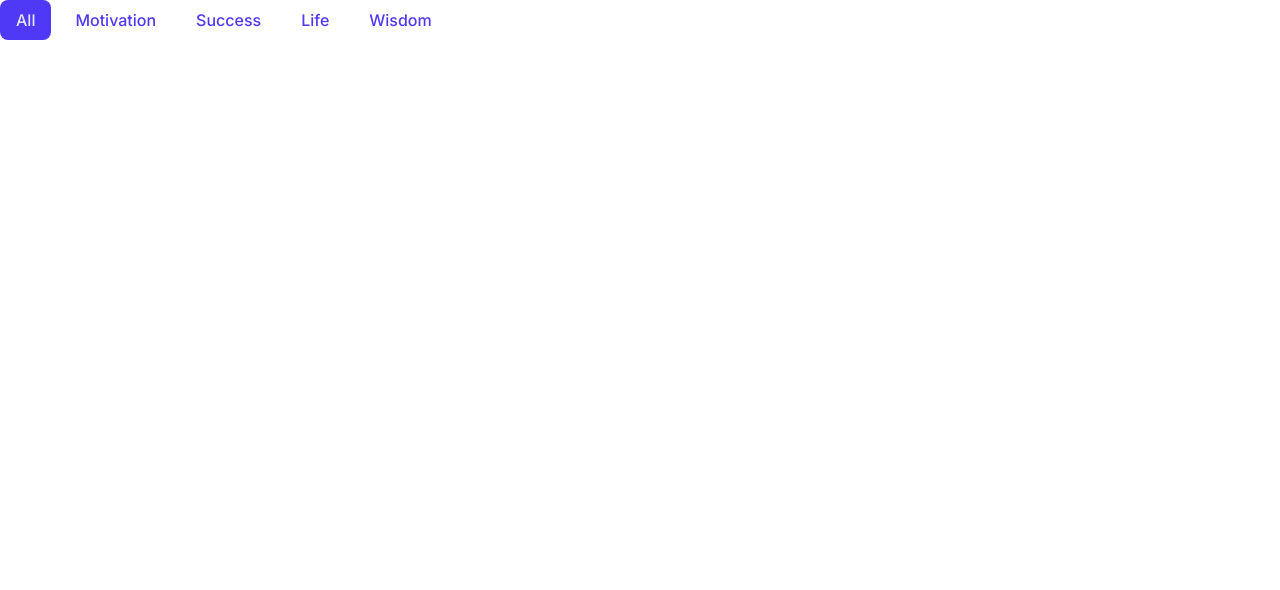
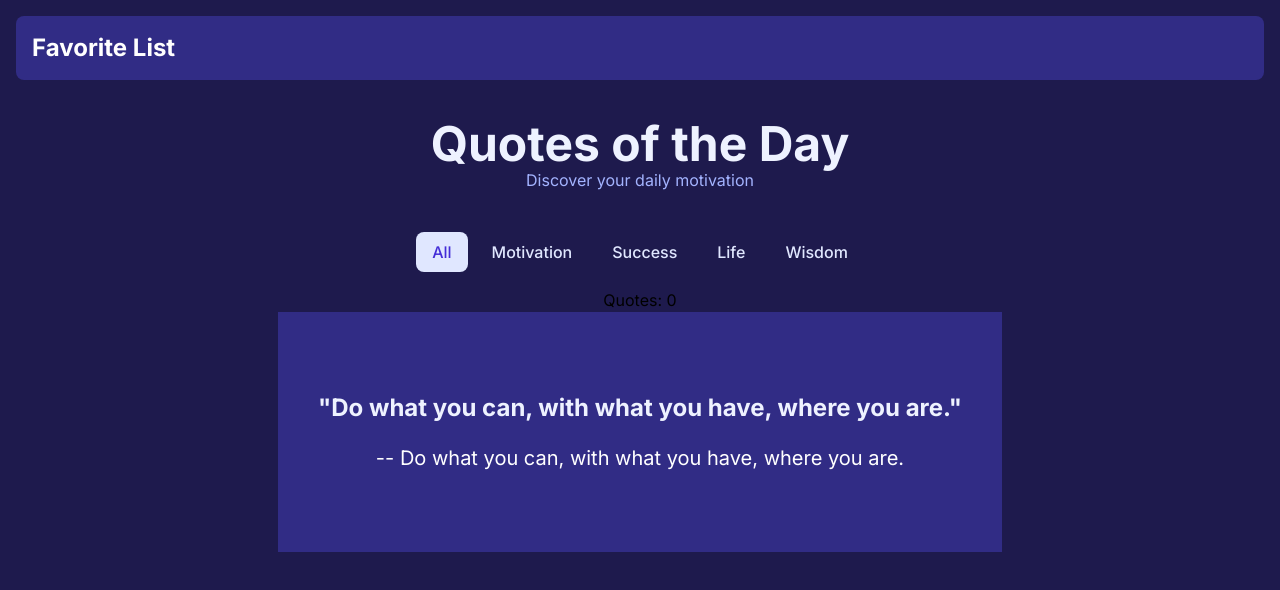
Before and after one commit to Nicron7/project-4, a React (Vite) app: page / in a window 1280 px wide. Shown: the top 590 px of the page. Built offline with nearby package versions, Linux system fonts and the light colour scheme.

Commit message:
styles: add general styles

```diff
--- a/src/App.tsx
+++ b/src/App.tsx
@@ -1,7 +1,18 @@
-import { useState } from "react";
+import "./index.css";
+import Layout from "./components/Layout";
 import Filters from "./components/Filters";
+import { Counter } from "./components/Counter";
+import { Button } from "./components/Button";
+import { useEffect, useState } from "react";
+import Card from "./components/Card";
 
-const quotes = [
+interface Quote {
+  quote: string;
+  author: string;
+  category: string;
+}
+
+const quotes: Quote[] = [
   // --- Motivation ---
   {
     quote:
@@ -93,27 +104,67 @@ const quotes = [
 ];
 
 function App() {
+  const [count, setCount] = useState(0);
+  const [quote, setQuote] = useState(quotes[0]);
+  const [randomQuote, setRandomQuote] = useState(null);
+  const [category, setCategory] = useState("Motivation");
   const [active, setActive] = useState("All");
-  const handleClick = (name: string) => {
-    setActive(name);
-  };
+
+  const filters = ["All", "Motivation", "Success", "Life", "Wisdom"];
+
   const filteredQuotes =
     active === "All" ? quotes : quotes.filter((q) => q.category === active);
 
-  const filters = ["All", "Motivation", "Success", "Life", "Wisdom"];
+  const singleQuote = filteredQuotes[0];
+
+  const handleCategoryChange = (category: string) => {
+    setActive(category);
+  };
+
+  const pickRandomQuote = () => {
+    const filtered =
+      active === "All" ? quotes : quotes.filter((q) => q.category === active);
+
+    if (filtered.length > 0) {
+      const random = filtered[Math.floor(Math.random() * filtered.length)];
+      setRandomQuote(random);
+    } else {
+      setRandomQuote(null);
+    }
+  };
+
+  useEffect(() => {
+    pickRandomQuote();
+  }, [active]);
+
   return (
-    <>
-      <div className="flex gap-2">
-        {filters.map((name) => (
-          <Filters
-            key={name}
-            name={name}
-            active={name === active}
-            onClick={() => handleClick(name)}
+    <Layout>
+      <div className="flex flex-col items-center">
+        <h1 className="text-5xl font-bold text-indigo-50 mt-10">
+          Quotes of the Day
+        </h1>
+        <p className="mb-10 text-indigo-300">Discover your daily motivation</p>
+        <div className="flex gap-2 mb-4">
+          {filters.map((filter) => (
+            <Filters
+              key={filter}
+              name={filter}
+              active={filter === active}
+              onClick={() => handleCategoryChange(filter)}
+            />
+          ))}
+        </div>
+        <Counter count={count} />
+
+        {randomQuote && (
+          <Card
+            sentence={randomQuote.quote}
+            author={randomQuote.quote}
           />
-        ))}
+        )}
+        <Button setCount={setCount} />
       </div>
-    </>
+    </Layout>
   );
 }
 
--- /dev/null
+++ b/src/components/Card.tsx
@@ -0,0 +1,15 @@
+type CardProps = {
+  sentence: string;
+  author: string;
+};
+
+const Card: React.FC<CardProps> = ({ sentence, author }) => {
+  return (
+    <div className="card bg-indigo-900 px-10 py-20 text-center">
+      <h2 className="text-2xl font-bold text-indigo-50 mb-5">"{sentence}"</h2>
+      <p className="text-xl text-white">-- {author}</p>
+    </div>
+  );
+};
+
+export default Card;
--- a/src/Components/FavoriteList.tsx
+++ b/src/components/FavoriteList.tsx
@@ -2,7 +2,7 @@ import React from "react";
 
 export default function FavoriteList() {
   return (
-    <aside className="bg-gray-800 p-4 rounded-lg">
+    <aside className="bg-indigo-900 p-4 rounded-lg">
       <h2 className="text-2xl font-bold text-white">Favorite List</h2>
       {/* Aquí puedes agregar la lógica para mostrar la lista de favoritos */}
     </aside>
--- a/src/components/Filters.tsx
+++ b/src/components/Filters.tsx
@@ -14,8 +14,8 @@ export default function Filters({
       onClick={onClick}
       className={`font-medium inline-block px-4 py-2 rounded-lg cursor-pointer transition-all ${
         active
-          ? "bg-indigo-600 text-indigo-100"
-          : "text-indigo-600 hover:bg-indigo-600 hover:text-indigo-100"
+          ? "bg-indigo-100 text-indigo-700"
+          : "text-indigo-100 hover:bg-indigo-100 hover:text-indigo-700"
       }`}
     >
       {name}
```
Also changed, not shown: src/components/Layout.tsx (renamed from src/Components/Layout.tsx).
